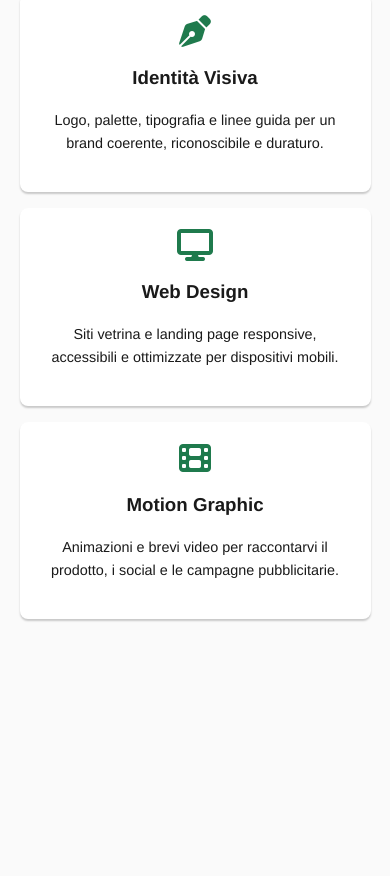
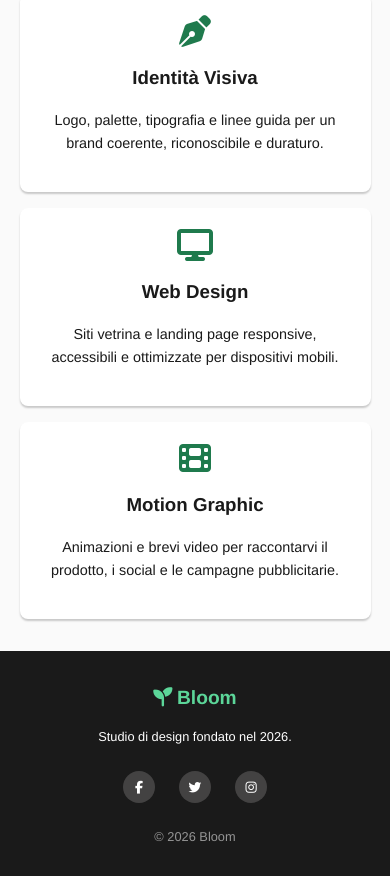
Before and after one commit to marcocozma97/progetto-settimana-5, a plain HTML site: page index.html in a window 390 px wide. Shown: the part 619-1495 px from the top of the page. Before the commit the page ends 1254 px from the top, so only its background shows below. Drawn offline with Linux system fonts and the light colour scheme.

Commit message:
landing page mobile completa

```diff
--- a/assets/css/style.css
+++ b/assets/css/style.css
@@ -60,16 +60,23 @@ nav ul {
   list-style: none;
   padding: 0;
   margin: 0;
+  margin-top: 5px;
 }
 
 /* Nav singoli elementi */
 nav ul li {
   list-style:none;
   display: inline-block;
-  padding: 10px;
+  padding: 8px;
   margin: 0;
+  border-radius: 3px;
+  font-size: 0.9rem;
 }
 
+nav ul li:hover {
+  background-color: #EBF9F1;
+  color:#1F7A4D
+}
 /* Hero section*/
 
 .hero {
@@ -100,7 +107,15 @@ nav ul li {
   margin-top: 1rem;
 }
 
+.cta-button:hover {
+  box-shadow: 0 6px 2px rgba(0,0,0,0.5);
+}
+
 /* Cards servizi */
+
+.services {
+  margin-bottom: 2rem;
+}
 
 .services h2 {
   text-align: center;
@@ -123,6 +138,11 @@ nav ul li {
   margin: 1rem auto;
 }
 
+.service-card:hover {
+  box-shadow: 0 4px 2px rgba(0,0,0,0.2);
+  transform: translateY(-3px);
+}
+
 /* Icone delle card */
 .service-card i {
   font-size: 2rem;
@@ -143,3 +163,76 @@ nav ul li {
   margin-bottom: 1rem;
   font-size: 0.9rem;
 }
+
+/* Footer*/
+
+#site-footer {
+  background-color: #1A1A1A;
+  color: white;
+  padding: 1rem;
+  text-align: center;
+  display: flex;
+  flex-direction: column;
+  align-items: center;
+  justify-content: center;
+
+}
+
+/* Logo completo e scritta sotto generale*/
+
+.bloom-footer-logo {
+  margin-top: 1rem;
+}
+
+/* Logo e nome azienda footer */
+
+.bloom-footer-logo i, .bloom-footer-logo span {
+  color: #5CD699;
+  font-size: 1.2rem;
+  font-weight: bold;
+}
+
+/* p legato al logo footer */
+
+.bloom-footer-logo p {
+  font-size: 0.8rem;
+}
+
+/* Social icons footer */
+
+.social-icons {
+  margin-top: 1.5rem;
+  display: flex;
+  gap: 1.5rem;
+  justify-content: center;
+}
+
+.social-icons a {
+  background-color: #434242;
+  width: 2rem;
+  height: 2rem;
+  border-radius: 50%;
+  display: flex;
+  justify-content: center;
+  align-items: center;
+}
+
+.social-icons a i {
+  color: white;
+  font-size: 0.8rem;
+  display:flex;
+  align-items: center;
+  justify-content: center;
+}
+
+.social-icons a:hover {
+  background-color: #1F7A4D;
+}
+
+/* Copyright */
+
+.copyright {
+  color: rgb(149, 149, 149);
+  font-size: 0.8rem;
+  margin-top: 1.5rem;
+}
--- a/index.html
+++ b/index.html
@@ -17,7 +17,7 @@
       <i class="fa-solid fa-seedling" class="logo-foglia"></i>
       <span class="bloom-text">Bloom</span>
     </div>
-   <!-- nav -->
+    <!-- nav -->
     <nav class="site-nav">
       <ul>
         <li><a href="#">Servizi</a></li>
@@ -39,7 +39,7 @@
 
     <section class="services">
       <!-- Sezione servizi -->
-       <h2>I nostri servizi</h2>
+      <h2>I nostri servizi</h2>
       <!-- 3 card servizi: icona + titolo + descrizione -->
       <div class="service-card">
         <i class="fa-solid fa-pen-nib"></i>
@@ -65,6 +65,23 @@
 
   <footer id="site-footer">
     <!-- Logo, social icons, copyright -->
+    <div class="footer-brand">
+      <div class="bloom-footer-logo">
+        <i class="fa-solid fa-seedling" class="logo-foglia"></i>
+        <span class="bloom-text">Bloom</span>
+        <p>Studio di design fondato nel 2026.</p>
+      </div>
+
+      <div class="social-icons">
+        <a href="#"><i class="fa-brands fa-facebook-f"></i></a>
+        <a href="#"><i class="fa-brands fa-twitter"></i></a>
+        <a href="#"><i class="fa-brands fa-instagram"></i></a>
+      </div>
+
+      <div class="copyright">
+        <p>&copy; 2026 Bloom</p>
+      </div>
+
   </footer>
 
   <script src="assets/js/script.js"></script>
```
